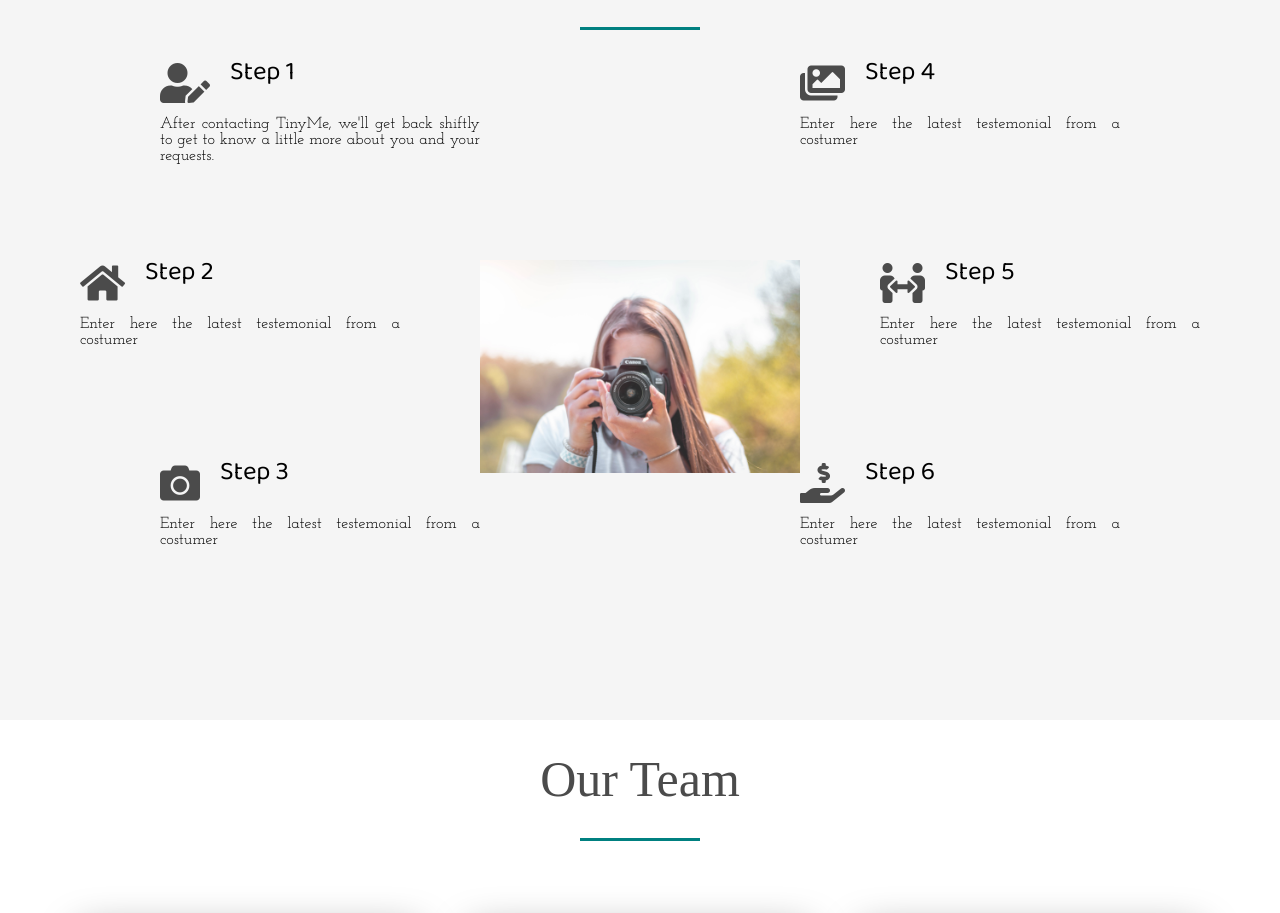
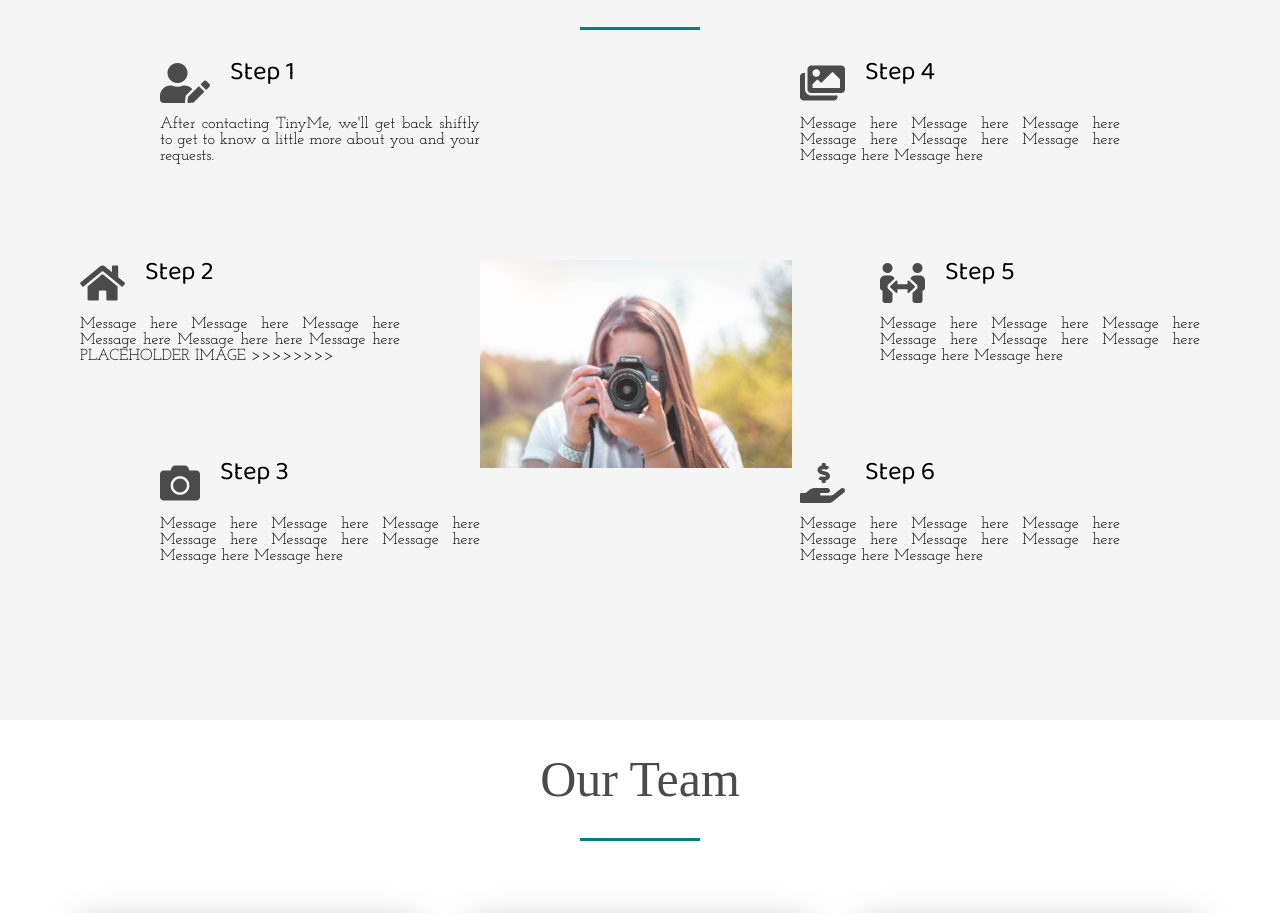
Before and after one commit to Netsujr/TinymeStudios, a plain HTML site: page index.html in a window 1280 px wide. Shown: the part 891-1804 px from the top of the page. Drawn offline with Linux system fonts and the light colour scheme.

Commit message:
image needs fixing

```diff
--- a/index.html
+++ b/index.html
@@ -48,15 +48,15 @@
 
      <section class="sidebar">
          <ul class="menu">
-            <li class="menu-item"><a href="#" class="menu-link"
+            <li class="menu-item"><a href="#home" class="menu-link"
                 data-content="Home">Home</a></li>
-            <li class="menu-item"><a href="#" class="menu-link"
+            <li class="menu-item"><a href="#about-us" class="menu-link"
                 data-content="About Us">About Us</a></li>
-            <li class="menu-item"><a href="#" class="menu-link"
+            <li class="menu-item"><a href="#team" class="menu-link"
                 data-content="Team">Team</a></li>
-            <li class="menu-item"><a href="#" class="menu-link"
+            <li class="menu-item"><a href="#contact" class="menu-link"
                 data-content="Contact">Contact</a></li>
-            <li class="menu-item"><a href="#" class="menu-link"
+            <li class="menu-item"><a href="#bookings" class="menu-link"
                 data-content="Bookings">Bookings</a></li>
          </ul>
          <div class="social-m">
@@ -88,7 +88,7 @@
                      <h3>Step 2</h3>
                     </div>
                     <p class="service-text">
-                        Enter here the latest testemonial from a costumer
+                        Message here Message here Message here Message here Message here here Message here PLACEHOLDER IMAGE >>>>>>>>
                     </p>
                  </div>
              <div class="service">
@@ -97,7 +97,7 @@
                      <h3>Step 3</h3>
                     </div>
                     <p class="service-text">
-                        Enter here the latest testemonial from a costumer
+                        Message here Message here Message here Message here Message here Message here Message here Message here
                     </p>
                  </div>
              <div class="service">
@@ -106,7 +106,7 @@
                      <h3>Step 4</h3>
                     </div>
                     <p class="service-text">
-                        Enter here the latest testemonial from a costumer
+                        Message here Message here Message here Message here Message here Message here Message here Message here
                     </p>
                  </div>
              <div class="service">
@@ -115,7 +115,7 @@
                      <h3>Step 5</h3>
                     </div>
                     <p class="service-text">
-                        Enter here the latest testemonial from a costumer
+                        Message here Message here Message here Message here Message here Message here Message here Message here
                     </p>
                  </div>
              <div class="service">
@@ -124,7 +124,7 @@
                      <h3>Step 6</h3>
                      </div>
                      <p class="service-text">
-                         Enter here the latest testemonial from a costumer
+                         Message here Message here Message here Message here Message here Message here Message here Message here
                      </p>
                  </div>
              <div class="about-us-img-wrapper">
--- a/style.css
+++ b/style.css
@@ -487,9 +487,9 @@ visibility: hidden;
 }
 
 .about-us-img-wrapper {
-    grid-column: 7/11;
-    grid-row: 3/6;
-    width: 100%;
+    grid-column: 7/10;
+    grid-row: 3/7;
+    width: 130%;
 }
 
 .about-us-img-wrapper img {
```
